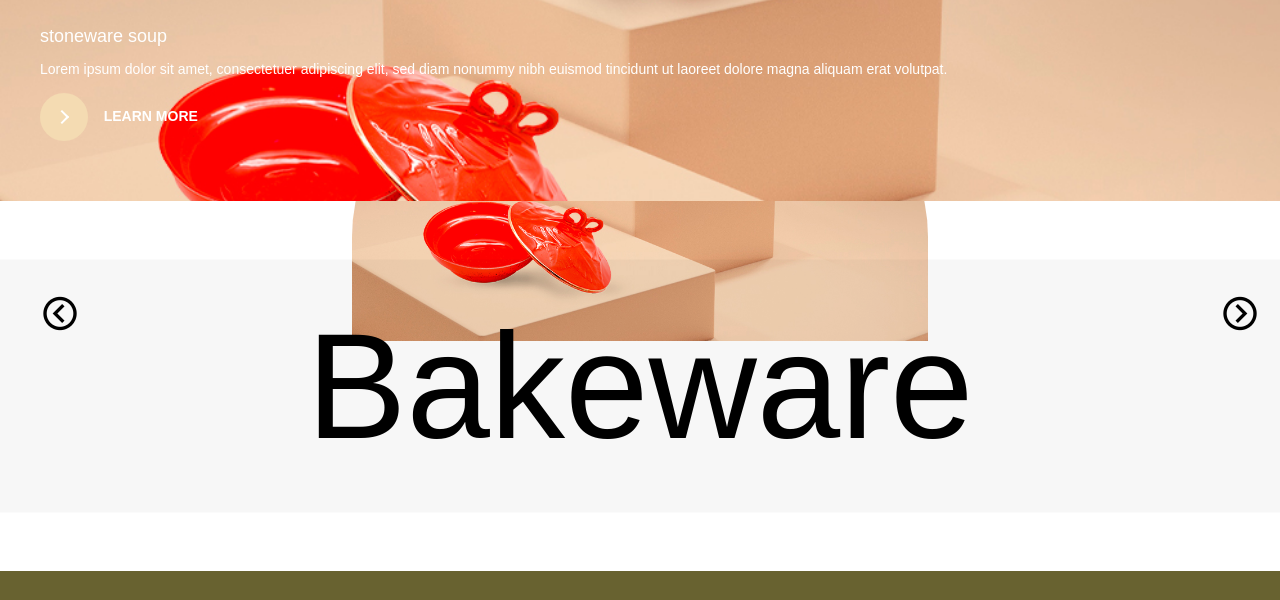
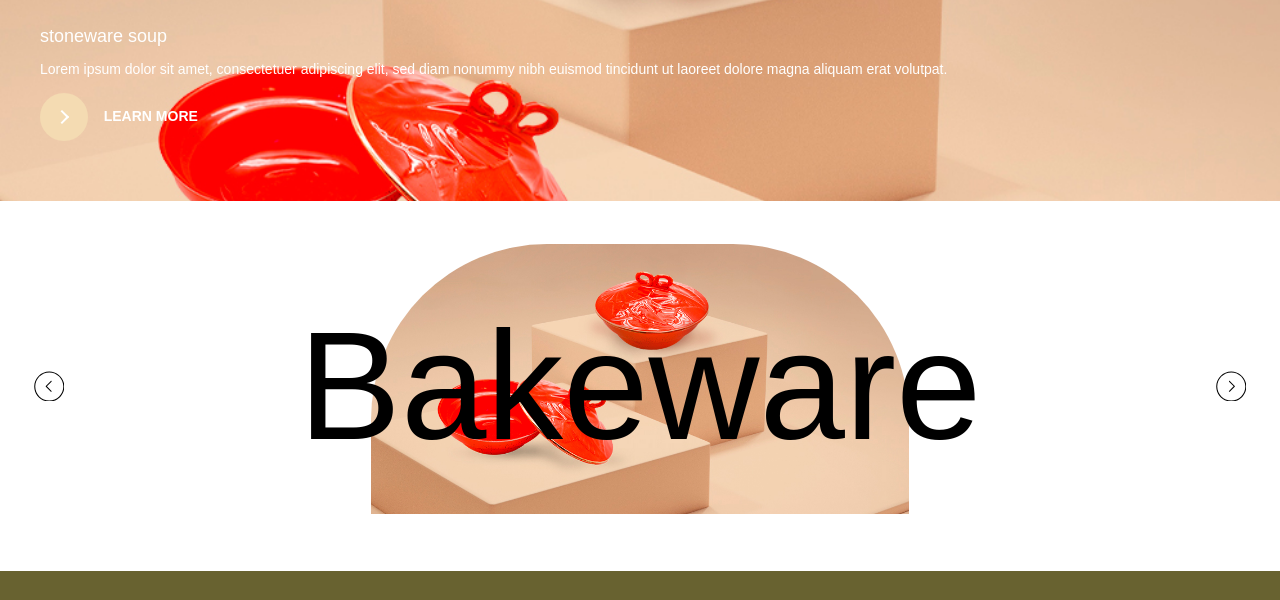
Before and after one commit to ango-desing/constance, a plain HTML site: page home.html in a window 1280 px wide. Shown: the part 1600-2200 px from the top of the page. Drawn offline with nearby package versions, Linux system fonts and the light colour scheme; a script that the page names is missing.

Commit message:
galery anima

```diff
--- a/css/general.scss
+++ b/css/general.scss
@@ -303,41 +303,39 @@ button {
   position: relative;
   overflow-x: hidden;
   z-index: 1;
-  display: flex;
-  justify-content: center;
+}
   .slider-img{
+    width: 100%;
     display: flex;
     align-items: center;
     justify-content: center;
-  }
+    top: 48%;
+    transform: translateY(-50%);
+    position: absolute;
     img{
-    position: absolute;
-    width: 45%;
-    height: 280px;
+
+      width: 42%;
+      height: 270px;
       border-top-left-radius: 11rem;
       border-top-right-radius: 11rem;
       object-fit: cover;
-    display: flex;
-    align-items: center;
     }
   }
 .caption {
-  background: rgba(0, 0, 0, 0.03);
   width: 100%;
   position: absolute;
   top: 50%;
   transform: translateY(-50%);
-  padding: 40px 0px;
   display: flex;
   align-items: center;
   justify-content: center;
-}
-.caption a {
+  a {
     color: $negro;
     text-align: center;
-  font-size: 150px;
+    font-size: 12vw;
+
   }
-
+}
 .button {
  color: black;
   width: 100px;
@@ -347,23 +345,38 @@ button {
   cursor: pointer;
   z-index: 2;
 }
-  .button i {
-      display: block;
+
+  .button-btn{
+      bottom: 0;
+      left: 34px;
+      margin: auto;
       position: absolute;
-      margin: -10px 0 0 -10px;
-      width: 20px;
-      height: 20px;
-      left: 50%;
-      top: 50%;
-      color: black;
-      font-size: 40px;
-      line-height: 1px;
+      top: 0;
+      height: 30px;
+      width: 30px;
+      cursor: pointer;
+      z-index: 2;
+      #PRDG_logo_Horizontal_Color {
+        #Circulo---imagotipo {
+          fill: #000000;
         }
-  .l {
-    left: 0;
     }
-  .r {
-    right: 0;
+  }
+  .button-next{
+    bottom: 0;
+    margin: auto;
+    position: absolute;
+    right: 34px;
+    top: 0;
+    height: 30px;
+    width: 30px;
+    cursor: pointer;
+    z-index: 2;
+    #PRDG_logo_Horizontal_Color {
+      #Circulo---imagotipo {
+        fill: #000000;
+      }
+  }
 }
 /* medias */
 @media (min-width: 500px){
--- a/home.html
+++ b/home.html
@@ -8,9 +8,9 @@
     <link rel="stylesheet" href="css/estilo.css">
     <link href='https://unpkg.com/boxicons@2.0.7/css/boxicons.min.css' rel='stylesheet'>
     <link rel="icon" type="image/png" href="img/wqfew-03.png">
-    <script
-    src="https://ucarecdn.com/libs/widget/3.x/uploadcare.full.min.js">
-    </script>
+    <script src="https://ucarecdn.com/libs/widget/3.x/uploadcare.full.min.js"> </script>
+    <script src="https://cdnjs.cloudflare.com/ajax/libs/animejs/3.2.1/anime.min.js"></script>
+    <script src="https://unpkg.com/swiper/swiper-bundle.js"></script>
 </head>
 <body>
   <!--===== header =====-->
@@ -101,8 +101,16 @@
 
       <!--bakeware-->
               <div class="galery-2">
-                <div class="button l" onclick="prev()">
-                  <i class='bx bx-chevron-left-circle' alt="l"></i>
+                <div class="button-btn" onclick="prev()">
+                  <svg version="1.1" xmlns="http://www.w3.org/2000/svg" xmlns:xlink="http://www.w3.org/1999/xlink" viewBox="-11 -11.5 65 66" alt="l">
+                    <g id="PRDG_logo_Horizontal_Color">
+                      <g>
+                        <path id="Circulo---imagotipo" fill="#474544" d="M-10.5,22.118C-10.5,4.132,4.133-10.5,22.118-10.5S54.736,4.132,54.736,22.118
+                    c0,17.985-14.633,32.618-32.618,32.618S-10.5,40.103-10.5,22.118z M-8.288,22.118c0,16.766,13.639,30.406,30.406,30.406 c16.765,0,30.405-13.641,30.405-30.406c0-16.766-13.641-30.406-30.405-30.406C5.35-8.288-8.288,5.352-8.288,22.118z"/>
+                        <path id="Circulo---imagotipo" fill="#474544" d="M25.43,33.243L14.628,22.429c-0.433-0.432-0.433-1.132,0-1.564L25.43,10.051c0.432-0.432,1.132-0.432,1.563,0	c0.431,0.431,0.431,1.132,0,1.564L16.972,21.647l10.021,10.035c0.432,0.433,0.432,1.134,0,1.564	c-0.215,0.218-0.498,0.323-0.78,0.323C25.929,33.569,25.646,33.464,25.43,33.243z"/>
+                      </g>
+                    </g>
+                  </svg>
                 </div>
                 <div class="slide slide-1" >
                   <div class="slider-img" >
@@ -136,8 +144,15 @@
                     <a>Tableware</a>
                 </div>
               </div>
-               <div class="button r" onclick="next()">
-                <i class='bx bx-chevron-right-circle' alt="r"></i>
+               <div class="button-next" onclick="next()">
+                <svg version="1.1" xmlns="http://www.w3.org/2000/svg" xmlns:xlink="http://www.w3.org/1999/xlink" viewBox="-11 -11.5 65 66" alt="r">
+                  <g id="PRDG_logo_Horizontal_Color">
+                    <g>
+                      <path id="Circulo---imagotipo" fill="#474544" d="M22.118,54.736C4.132,54.736-10.5,40.103-10.5,22.118C-10.5,4.132,4.132-10.5,22.118-10.5	c17.985,0,32.618,14.632,32.618,32.618C54.736,40.103,40.103,54.736,22.118,54.736z M22.118-8.288	c-16.765,0-30.406,13.64-30.406,30.406c0,16.766,13.641,30.406,30.406,30.406c16.768,0,30.406-13.641,30.406-30.406 C52.524,5.352,38.885-8.288,22.118-8.288z"/>
+                      <path id="Circulo---imagotipo" fill="#474544" d="M18.022,33.569c 0.282,0-0.566-0.105-0.781-0.323c-0.432-0.431-0.432-1.132,0-1.564l10.022-10.035 			L17.241,11.615c 0.431-0.432-0.431-1.133,0-1.564c0.432-0.432,1.132-0.432,1.564,0l10.803,10.814c0.433,0.432,0.433,1.132,0,1.564 L18.805,33.243C18.59,33.464,18.306,33.569,18.022,33.569z"/>
+                    </g>
+                  </g>
+                </svg>
                 </div>
             </div>
 <!--===== footer =====-->
@@ -155,7 +170,7 @@
           </div>
           <span>copyright constance 2021 </span>
           <div id="copyright_constance_2021__term">
-            <a href="#">terms & conditions | </a>
+            <a href="#">terms & conditions |</a>
             <a href="#">privacy | </a>
             <a href="#">  legal notice</a>
           </div>
@@ -163,7 +178,9 @@
       </div>
     </footer>
   </main>
+
   <script src="js/galery.js"></script>
+  <script src="js/galery-anima.js"></script>
 </body>
 
 </html>
--- /dev/null
+++ b/js/galery-anima.js
@@ -0,0 +1,6 @@
+anime({
+    targets: '.slider-img',
+    opacity: [0, 1],
+    delay: anime.stagger(200, {start: 400, from :'last'}),
+    easing: 'easeInOutQuart'
+  });
--- a/js/galery.js
+++ b/js/galery.js
@@ -17,7 +17,7 @@ function next(){
 
     var x = 0.4;
     var intX = setInterval(function(){
-        x+=0.1;
+        x+=0.5;
         slide[current].style.opacity = x;
         if(x >= 1) {
             clearInterval(intX);
@@ -37,7 +37,7 @@ function prev(){
 
     var x = 0.4;
     var intX = setInterval(function(){
-        x+=0.1;
+        x+=0.5;
         slide[current].style.opacity = x;
         if(x >= 1) {
             clearInterval(intX);
@@ -52,3 +52,33 @@ function start(){
     slide[current].style.display = 'block';
 }
 start();
+
+$ (document).ready(function(){
+  var mySwiper = new Swiper('.slide', {
+    loop: true,
+    effect: 'fade',
+    speed : 1500,
+
+    navigation: {
+      nextEl: next,
+      prevEl : prev,
+    },
+  })
+
+mySwiper.on('slideChangeTransitionStart', function() {
+  anime({
+      targets: '.slide .slider-img img',
+      opacity: [0, 1],
+      delay: anime.stagger(200, {start: 300, from :'last'}),
+      easing: 'easeInOutQuart'
+    });
+ });
+
+anime({
+  targets: '.slider-img',
+  opacity: [0, 1],
+  delay: anime.stagger(200, {start: 300, from :'last'}),
+  easing: 'easeInOutQuart'
+});
+
+});
```
Also changed, not shown: css/estilo.css, css/general.css, 2 other files. Lines whose indentation alone changed are shown as unchanged.
